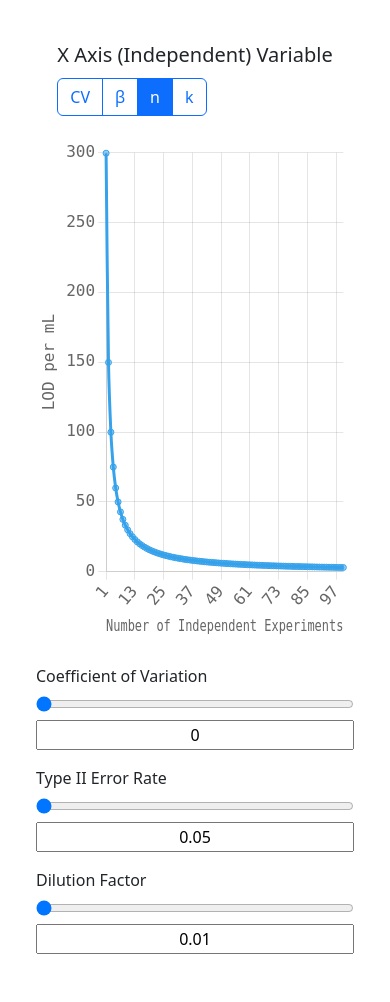
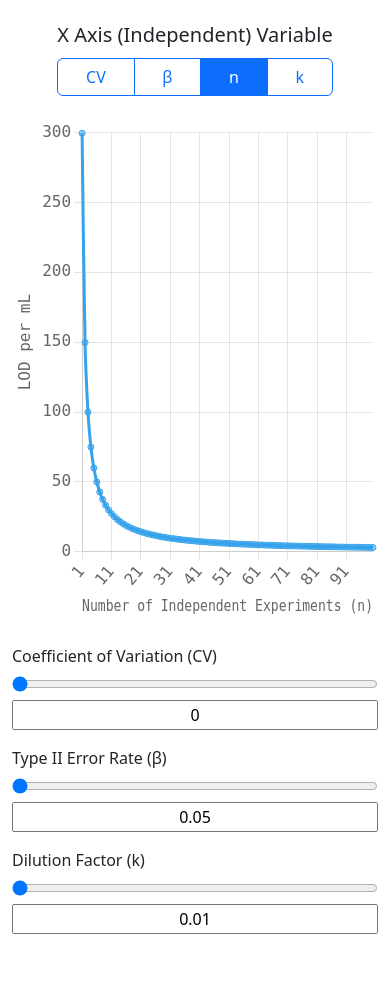
Before and after one commit to xaridar/LOD-Calculator, a Flask app: page / in a window 390 px wide. After the commit the page ends 934 px from the top, so only its background shows below. Run offline with Flask 3, Linux system fonts and the light colour scheme.

Commit message:
more responsive

```diff
--- a/templates/base.html
+++ b/templates/base.html
@@ -10,7 +10,7 @@
     <link rel="stylesheet" href="/static/styles.css">
     <title>{% block title %}{% endblock %}</title>
 </head>
-<body class="p-4">
+<body class="pt-1 p-lg-4">
     <div class="d-flex flex-column align-items-center justify-content-center">
         {% block content %}{% endblock %}
     </div>
--- a/templates/index.html
+++ b/templates/index.html
@@ -9,8 +9,8 @@
         display: none;
     }
 </style>
-<div>
-    <label for="xVar" class="text-center w-100 mb-2 fs-5 mt-3">X Axis (Independent) Variable</label><br>
+<div class="d-flex flex-column">
+    <label for="xVar" class="text-center w-100 mb-2 fs-5 mt-3">X Axis (Independent) Variable</label>
     <div class="btn-group" role="group" aria-label="X Parameter" data-toggle="buttons">
         <label id="btn-param-cv" class="btn btn-outline-primary">
             <input type="radio" name="xVar" autocomplete="off">CV
@@ -30,24 +30,24 @@
     <div class="w-100">
         <canvas id="chart" width="500" height="500"></canvas>
     </div>
-    <div class="d-flex flex-column gap-3 w-100" style="flex-basis: 0;">
+    <div class="d-flex flex-column gap-3 w-100">
         <div class="d-grid gap-2 form-group w-100 text-nowrap" id="cv-ctr" data-value="0" data-min="0" data-max="10" data-step="0.1">
-            <label for="cv-slider">Coefficient of Variation</label>
+            <label for="cv-slider">Coefficient of Variation (CV)</label>
             <input type="range" class="slider" id="cv-slider">
             <input class="text number-input" type="number">
         </div>
         <div class="d-grid gap-2 form-group w-100 text-nowrap" id="beta-ctr" data-value="0.05" data-min="0" data-max="0.5" data-step="0.01">
-            <label for="beta-slider">Type II Error Rate</label>
+            <label for="beta-slider">Type II Error Rate (&beta;)</label>
             <input type="range" class="slider" id="beta-slider">
             <input class="text number-input" type="number">
         </div>
         <div class="d-grid gap-2 form-group w-100 text-nowrap" id="n-ctr" data-value="1" data-min="1" data-max="100" data-step="1">
-            <label for="n-slider">Number of Independent Experiments</label>
+            <label for="n-slider">Number of Independent Experiments (n)</label>
             <input type="range" class="slider" id="n-slider">
             <input class="text number-input" type="number">
         </div>
         <div class="d-grid gap-2 form-group w-100 text-nowrap" id="k-ctr" data-value="0.01" data-min="0" data-max="1" data-step="0.01">
-            <label for="k-slider">Dilution Factor</label>
+            <label for="k-slider">Dilution Factor (k)</label>
             <input type="range" class="slider" id="k-slider">
             <input class="text number-input" type="number">
         </div>
```
